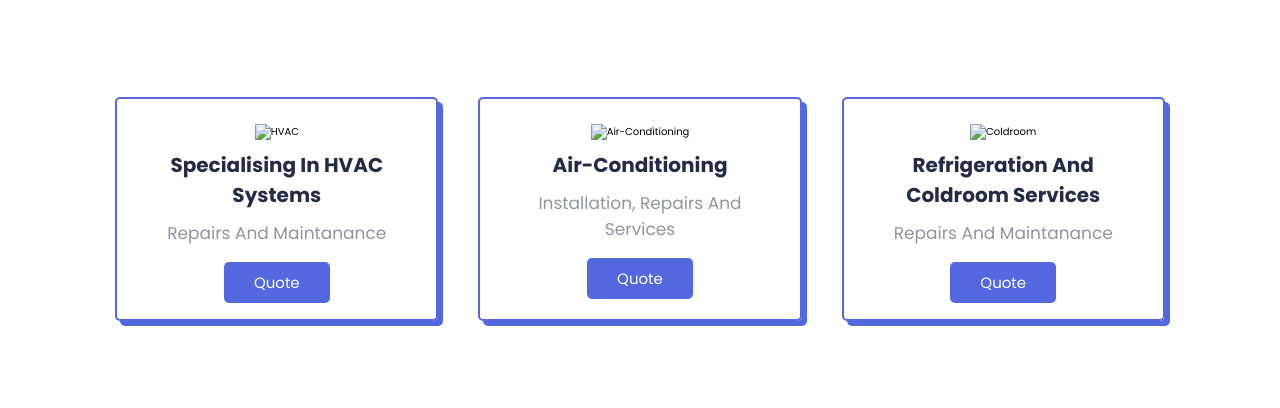
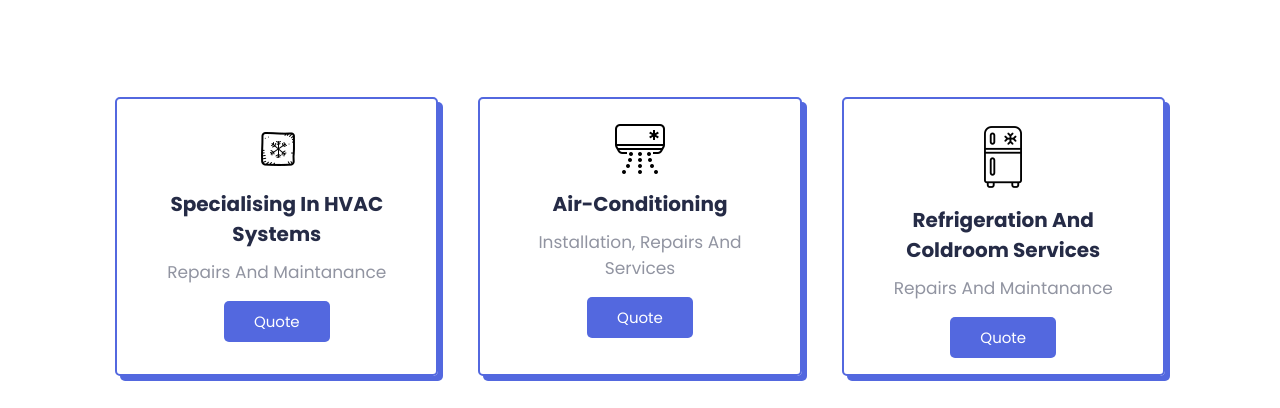
Before and after one commit to Kay-Atomz/Gugu-Mabena, a plain HTML site: page index.html in a window 1280 px wide. Shown: the part 2311-2719 px from the top of the page. Drawn offline with Linux system fonts and the light colour scheme.

Commit message:
Update index.html
Add icons

```diff
--- a/index.html
+++ b/index.html
@@ -117,7 +117,7 @@
 
         <div class="box-container">
             <div class="box">
-                <img src="" alt="HVAC">
+                <img src="icons8-ice-50.png" alt="HVAC">
 
                 <h3>Specialising in HVAC systems</h3>
                 <p>Repairs and maintanance</p>
@@ -125,7 +125,7 @@
             </div>
 
             <div class="box">
-                <img src="" width = "100px" alt="Air-conditioning">
+                <img src="icons8-air-conditioner-50.png" alt="Air-conditioning">
 
                 <h3>Air-conditioning</h3>
                 <p>installation, repairs and services</p>
@@ -133,7 +133,7 @@
             </div>
 
             <div class="box">
-                <img src="" alt="coldroom">
+                <img src="icons8-fridge-66.png" alt="coldroom">
 
                 <h3>Refrigeration and coldroom services</h3>
                 <p>Repairs and maintanance</p>
```
